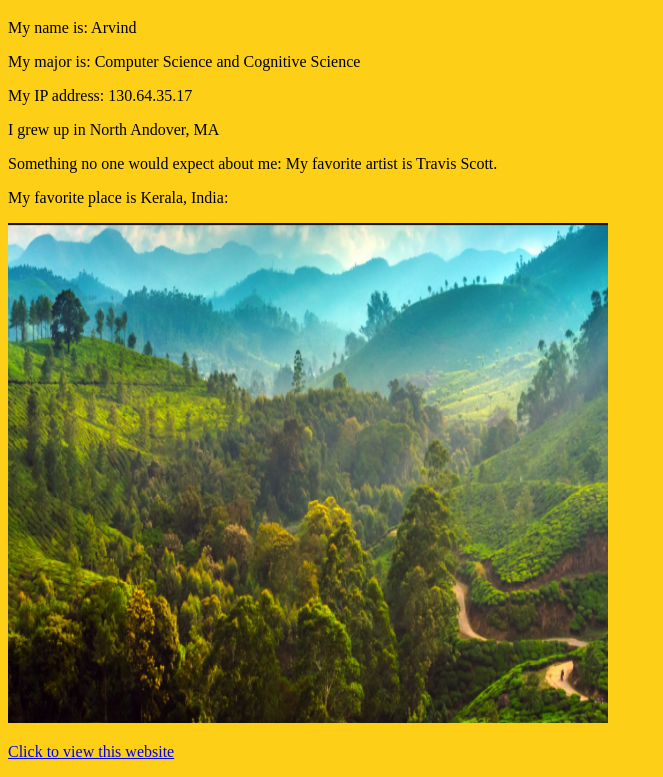
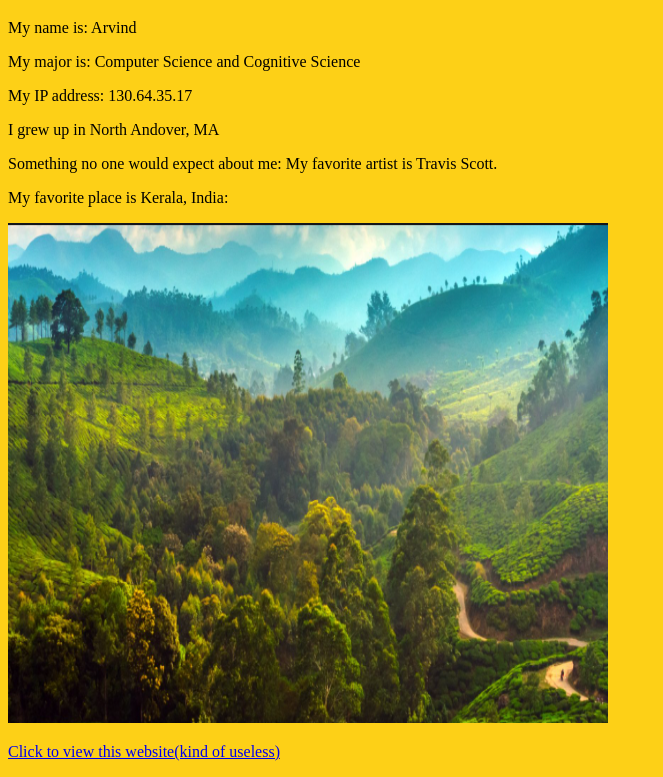
Before and after one commit to Sulfruos/comp20assignment1, a plain HTML site: page index.html in a window 1280 px wide. Shown: the part 61-838 px from the top of the page, without its empty margins (0-663 px from the left). Drawn offline with Linux system fonts and the light colour scheme.

Commit message:
Update index.html

```diff
--- a/index.html
+++ b/index.html
@@ -15,6 +15,6 @@
     <p>My favorite place is Kerala, India:</p>
     <img src="kerala.png" alt="Kerala" width="600" height="500">
     <br/>
-    <p><a href="https://sulfruos.github.io/comp20assignment1/index.html">Click to view this website</a></p>
+    <p><a href="https://sulfruos.github.io/comp20assignment1/index.html">Click to view this website(kind of useless)</a></p>
   </body>
 </html>
```
